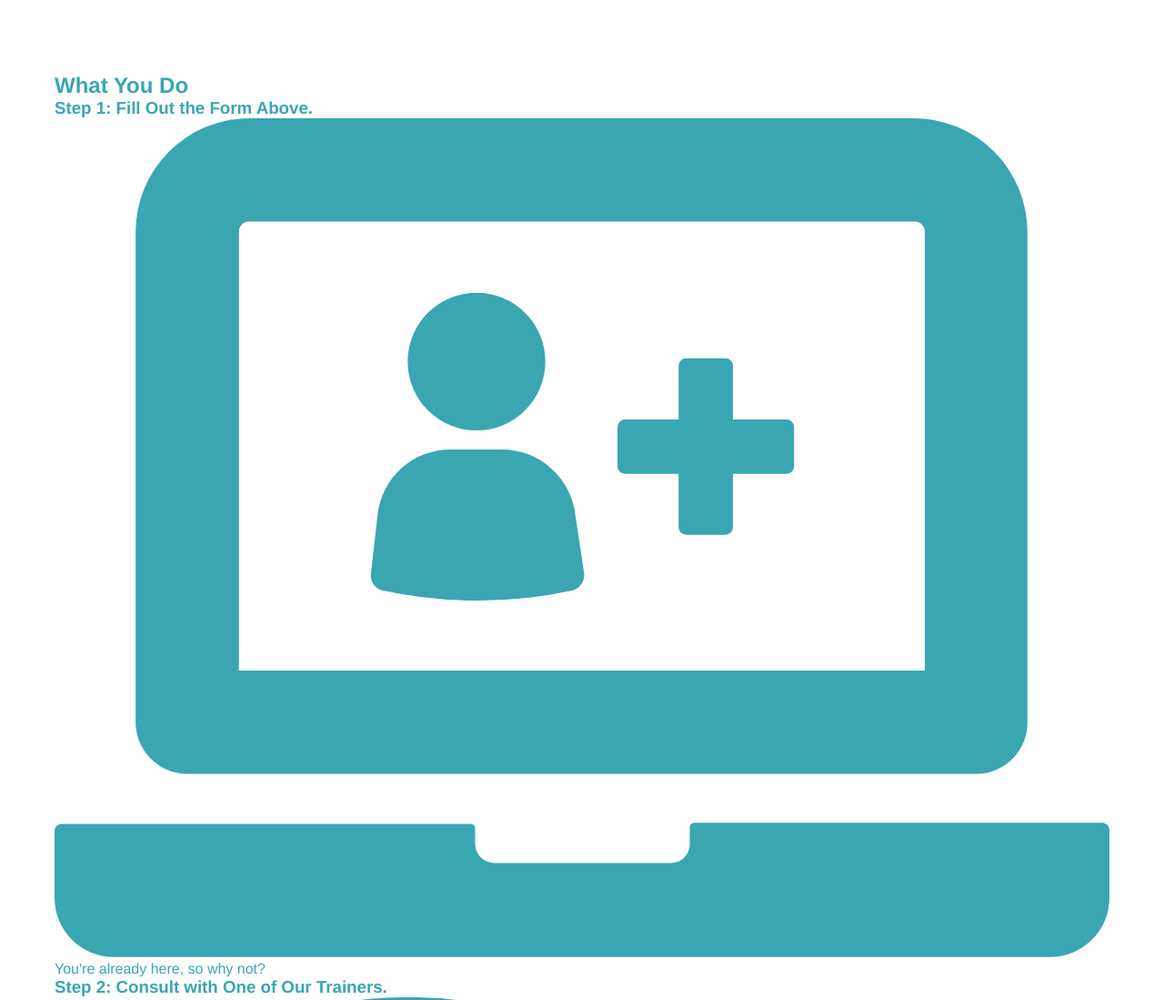
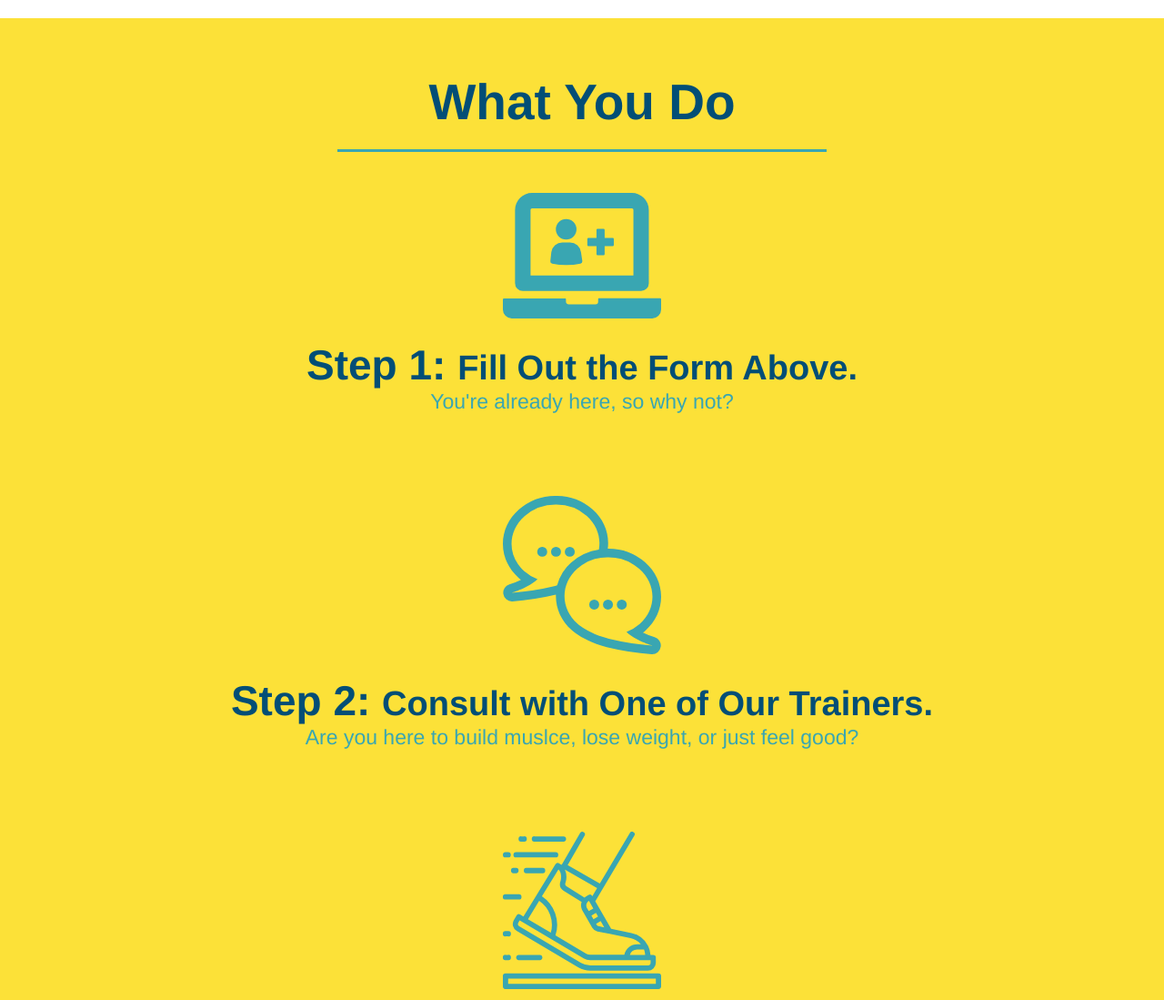
Before and after one commit to MrSumada/run-buddy, a plain HTML site: page index.html in a window 1280 px wide. Shown: the part 1160-2259 px from the top of the page at 91% size. Drawn offline with Linux system fonts and the light colour scheme.

Commit message:
style what you do section

```diff
--- a/assets/css/style.css
+++ b/assets/css/style.css
@@ -127,14 +127,21 @@ section {
       text-align: center;
   }
 
-  .intro h2 {
+  .section-title {
       font-size: 55px;
       color: #024e76;
       margin-bottom: 35px;
       padding: 0 100px 20px 100px;
       border-bottom: 3px solid;
-      border-color: #fce138;
       display: inline-block;
+  }
+
+  .primary-border {
+    border-color: #fce138;
+  }
+
+  .secondary-border {
+    border-color: #39a6b2;
   }
 
   .intro p {
@@ -144,3 +151,32 @@ section {
       font-size: 20px;
       margin: 0 auto;
   }
+
+  .steps {
+      text-align: center;
+      background: #fce138;
+  }
+
+  .steps div {
+      margin-bottom: 80px;
+  }
+
+  .steps img {
+      width: 15%;
+      margin: 10px 0;
+  }
+
+  .steps h3 {
+      color: #024e76;
+      font-size: 46px;
+      margin-top: 10px;
+  }
+
+  .steps p {
+    color: #39a6b2;
+    font-size: 23px;
+  }
+
+  .steps span {
+      font-size: 38px;
+  }
--- a/index.html
+++ b/index.html
@@ -70,46 +70,46 @@
 
         <!-- "What We Do" section -->
         <section id="what-we-do" class="intro">
-            <h2>What We Do</h2>
+            <h2 class="section-title primary-border">What We Do</h2>
             <p>
                 butcher selfies chambray shabby chic gentrify readymade yr Echo Park XOXO Tumblr normcore Banksy direct trade Blue Bottle chillwave you probably haven't heard of them single-origin coffee Vice fanny pack fixie Odd Future Austin fingerstache pickled twee synth Wes Anderson Thundercats viral bitters flannel meggings narwhal Marfa Schlitz sustainable Intelligentsia umami deep v craft
             </p>
         </section>
 
         <!-- "What You Do" section -->
-        <section id="what-you-do">
-            <h2>What You Do</h2>
+        <section id="what-you-do" class="steps">
+            <h2 class="section-title secondary-border">What You Do</h2>
             <div>
-                <h3>Step 1: Fill Out the Form Above.</h3>
                 <!--insert theis img element-->
                 <img src="./assets/images/step-1.svg" alt="" />
+                <h3>Step 1: <span>Fill Out the Form Above.</span></h3>
                 <p>You're already here, so why not?</p>
             </div>
             <div>
-                <h3>Step 2: Consult with One of Our Trainers.</h3>
                 <img src="./assets/images/step-2.svg" alt="" />
+                <h3>Step 2: <span>Consult with One of Our Trainers.</span></h3>
                 <p>Are you here to build muslce, lose weight, or just feel good?</p>
             </div>
             <div>
-                <h3>Step 3: Get Running.</h3>
                 <img src="./assets/images/step-3.svg" alt="" />
+                <h3>Step 3: <span>Get Running.</span></h3>
                 <p>Hit the ground running (literally) once your trainer lays out your plan.</p>
             </div>
             <div>
-                <h3>Step 4: See Results</h3>
                 <img src="assets/images/step-4.svg" alt="" />
+                <h3>Step 4: <span>See Results</span></h3>
                 <p>Bi-weekly checkins with your trainer will keep you focused</p>
             </div>
         </section>
 
         <!-- "Meet the Trainers" section -->
         <section id="your-trainers">
-            <h2>Meet The Trainers</h2>
+            <h2 class="section-title">Meet The Trainers</h2>
         </section>
 
         <!-- "Reach Out" section -->
         <section id="reach-out">
-            <h2>Reach Out</h2>
+            <h2 class="section-title">Reach Out</h2>
         </section>
 
         <!-- footer -->
@@ -120,6 +120,5 @@
                 &copy; 2019 Run Buddy, Inc.
             </div>
         </footer>
-
     </body>
 </html>
```
